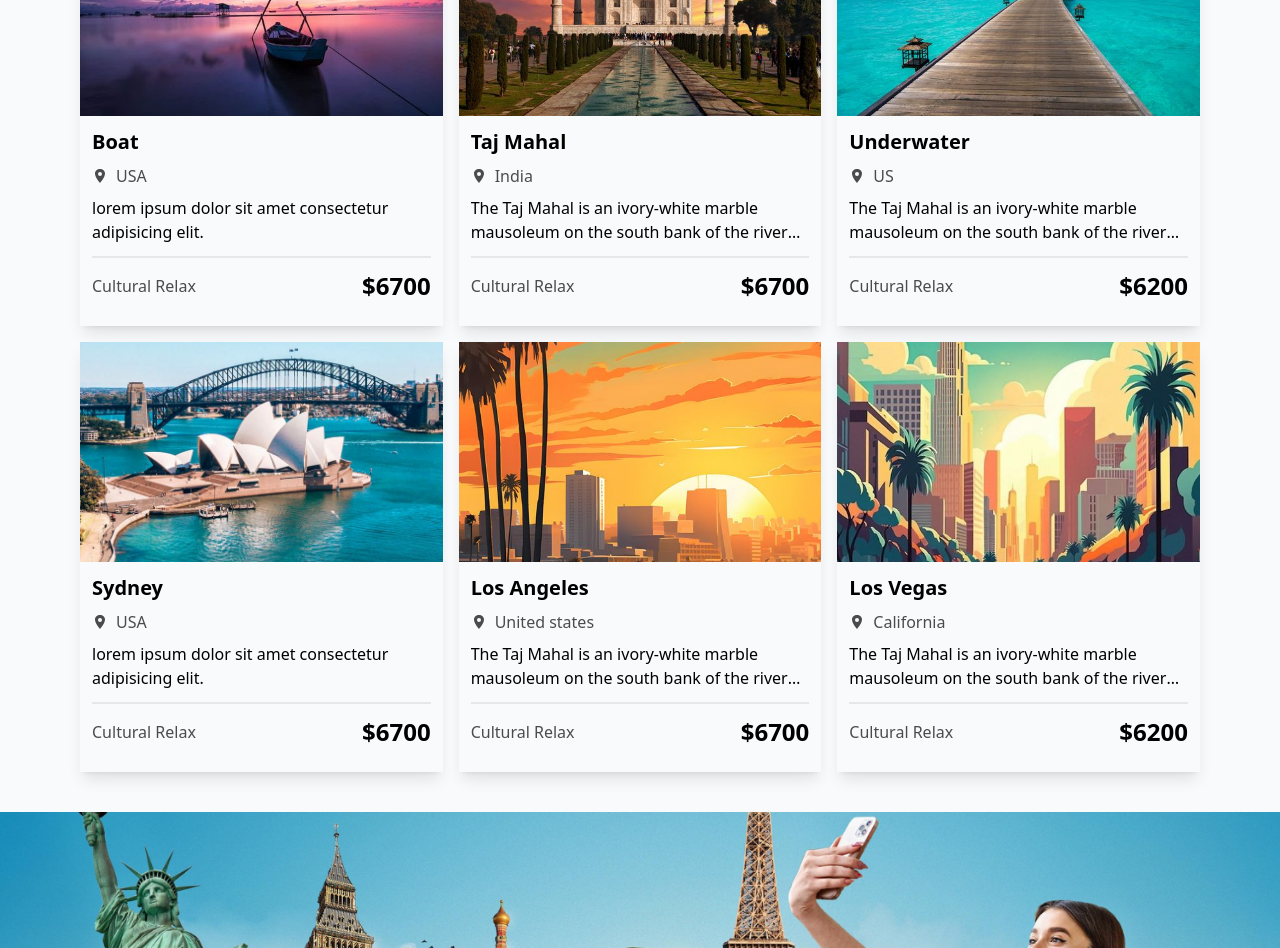
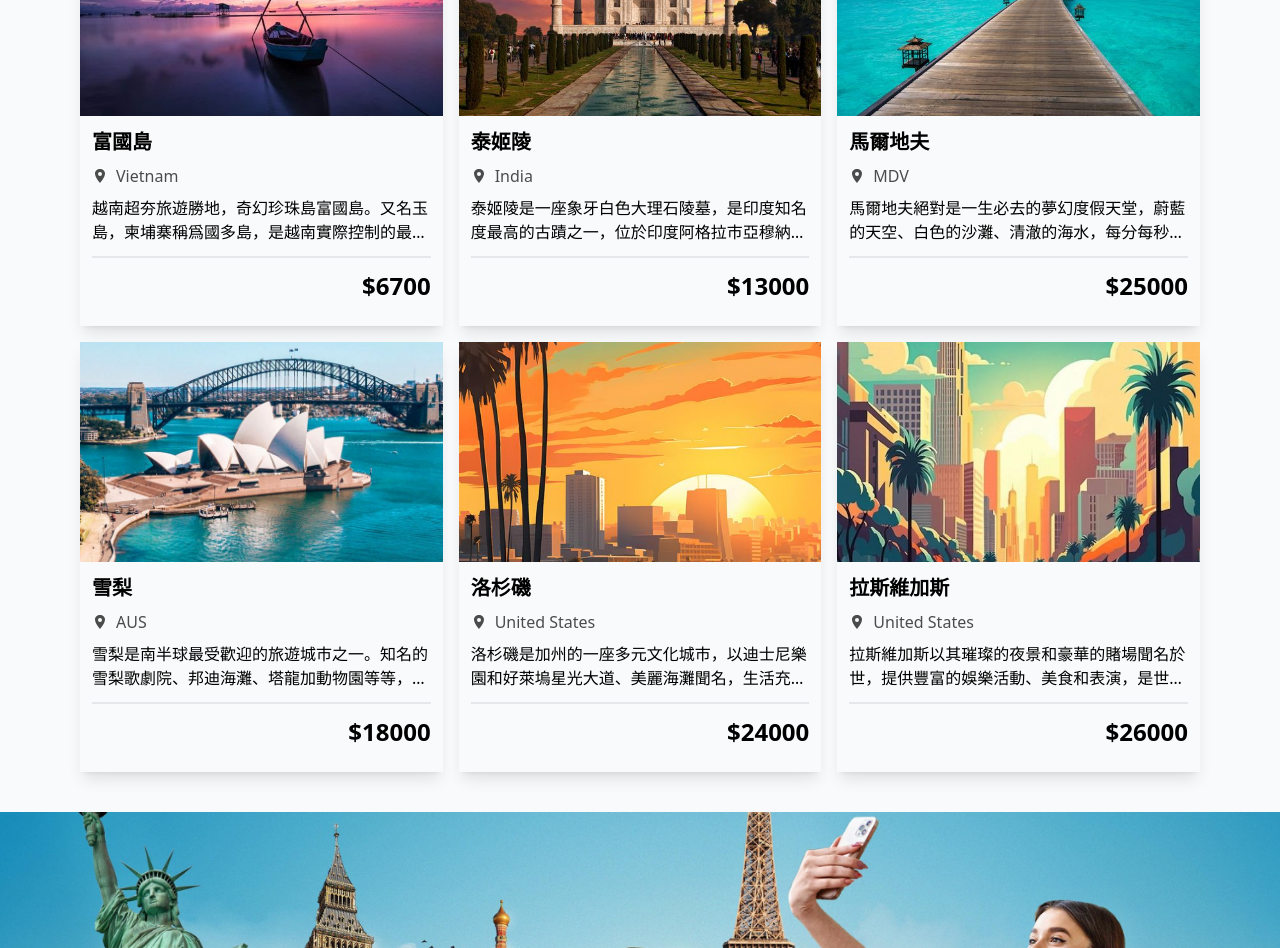
Before and after one commit to zoey1991234/RWD-web, a React (Vite) app: page / in a window 1280 px wide. Shown: the part 960-1908 px from the top of the page. Built offline with nearby package versions, Linux system fonts and the light colour scheme.

Commit message:
Update Places.jsx

```diff
--- a/src/components/Places/Places.jsx
+++ b/src/components/Places/Places.jsx
@@ -9,58 +9,56 @@ import Img6 from "../../assets/places/place6.jpg";
 
 const PlacesData = [
   {
+
         img: Img1,
-    title: "Boat",
-    location: "USA",
-    description: "lorem ipsum dolor sit amet consectetur adipisicing elit.",
-    price: 6700,
-    type: "Cultural Relax",
+        title: "富國島",
+        location: "Vietnam",
+        description: "越南超夯旅遊勝地，奇幻珍珠島富國島。又名玉島，柬埔寨稱爲國多島，是越南實際控制的最大島嶼。",
+        price: 6700,  // 合理：越南距離較近，旅遊需求旺盛
+        // type: "Cultural Relax",
       },
       {
         img: Img2,
-    title: "Taj Mahal",
+        title: "泰姬陵",
         location: "India",
-    description:
-      "The Taj Mahal is an ivory-white marble mausoleum on the south bank of the river Yamuna in the Indian city of Agra.",
-    price: 6700,
-    type: "Cultural Relax",
+        description: "泰姬陵是一座象牙白色大理石陵墓，是印度知名度最高的古蹟之一，位於印度阿格拉市亞穆納河南岸。",
+        price: 13000,  // 合理：印度距離較遠，機票和住宿費用偏高
+        // type: "Cultural Relax",
       },
       {
         img: Img3,
-    title: "Underwater",
-    location: "US",
-    description:
-      "The Taj Mahal is an ivory-white marble mausoleum on the south bank of the river Yamuna in the Indian city of Agra.",
-    price: 6200,
-    type: "Cultural Relax",
+        title: "馬爾地夫",
+        location: "MDV",
+        description: "馬爾地夫絕對是一生必去的夢幻度假天堂，蔚藍的天空、白色的沙灘、清澈的海水，每分每秒都是幸福的時刻。",
+        price: 25000,  // 合理：馬爾地夫為高端度假地，機票和度假村價格較高
+        // type: "Cultural Relax",
       },
       {
         img: Img4,
-    title: "Sydney",
-    location: "USA",
-    description: "lorem ipsum dolor sit amet consectetur adipisicing elit.",
-    price: 6700,
-    type: "Cultural Relax",
+        title: "雪梨",
+        location: "AUS",
+        description: "雪梨是南半球最受歡迎的旅遊城市之一。知名的雪梨歌劇院、邦迪海灘、塔龍加動物園等等，都相當值得一探。",
+        price: 18000,  // 合理：澳大利亞距離遠，價格包括機票和住宿
+        // type: "Cultural Relax",
       },
       {
         img: Img5,
-    title: "Los Angeles",
-    location: "United states",
-    description:
-      "The Taj Mahal is an ivory-white marble mausoleum on the south bank of the river Yamuna in the Indian city of Agra.",
-    price: 6700,
-    type: "Cultural Relax",
+        title: "洛杉磯",
+        location: "United States",
+        description: "洛杉磯是加州的一座多元文化城市，以迪士尼樂園和好萊塢星光大道、美麗海灘聞名，生活充滿活力。",
+        price: 24000,  // 合理：飛往美國的航班價格偏高，加州屬於熱門地區
+        // type: "Cultural Relax",
       },
       {
         img: Img6,
-    title: "Los Vegas",
-    location: "California",
-    description:
-      "The Taj Mahal is an ivory-white marble mausoleum on the south bank of the river Yamuna in the Indian city of Agra.",
-    price: 6200,
-    type: "Cultural Relax",
+        title: "拉斯維加斯",
+        location: "United States",
+        description: "拉斯維加斯以其璀璨的夜景和豪華的賭場聞名於世，提供豐富的娛樂活動、美食和表演，是世界旅客的熱門度假勝地。",
+        price: 26000,  // 合理：拉斯維加斯距離洛杉磯不遠，但娛樂成本較高
+        // type: "Cultural Relax",
       },
     ];
+
 
 const Places = ({ handleOrderPopup }) => {
   return (
@@ -68,7 +66,7 @@ const Places = ({ handleOrderPopup }) => {
       <div className="dark:bg-gray-900 dark:text-white bg-gray-50 py-10">
         <section data-aos="fade-up" className="container ">
           <h1 className=" my-8 border-l-8 border-primary/50 py-2 pl-2 text-3xl font-bold">
-            Best Places to Visit
+          最佳遊覽地點
           </h1>
           <div className="grid grid-cols-1 sm:grid-cols-2 md:grid-cols-3 gap-4">
             {PlacesData.map((item, index) => (
```
Lines whose indentation alone changed are shown as unchanged.
